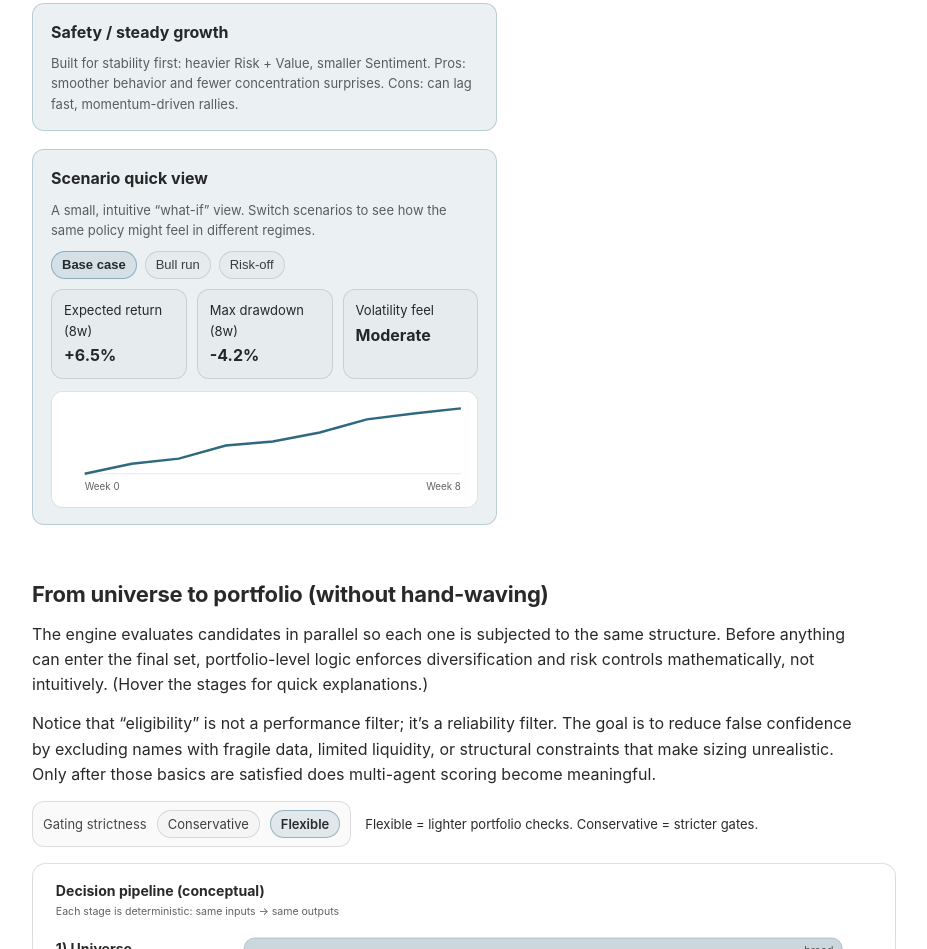
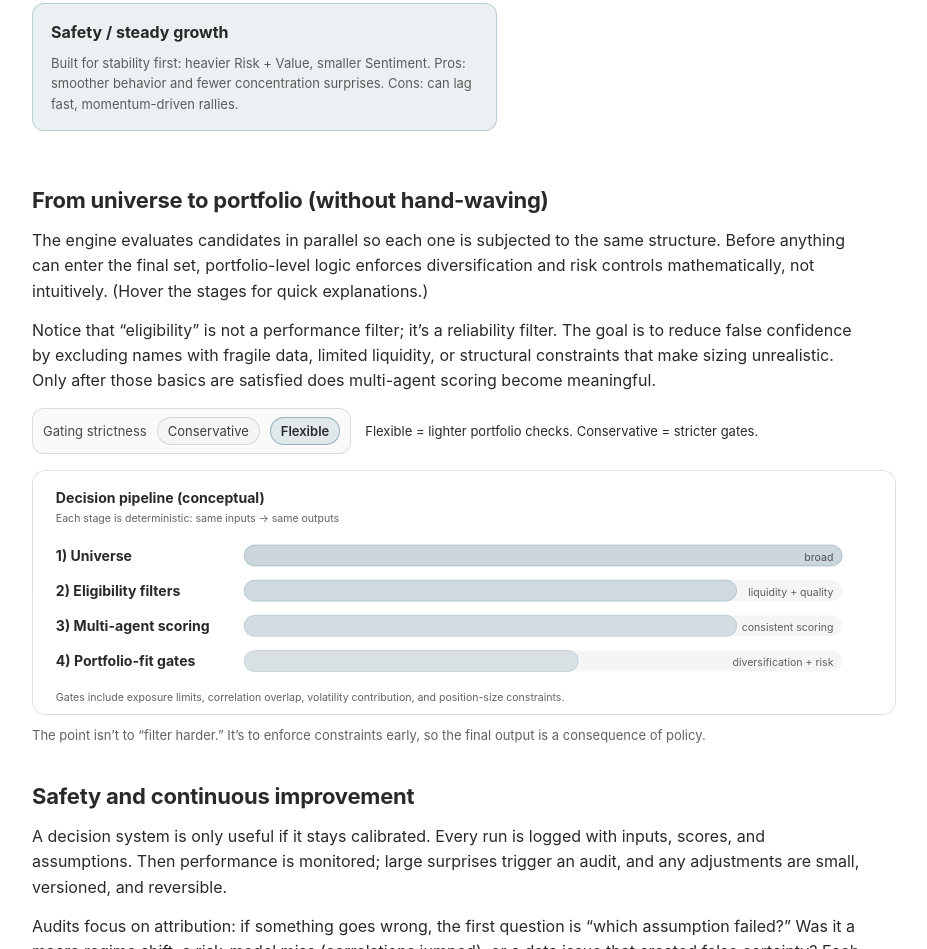
Before and after one commit to yaboibean2/investmentblog, a plain HTML site: page index.html in a window 1280 px wide. Shown: the part 2386-3335 px from the top of the page, without its empty margins (176-1103 px from the left). Drawn offline with Linux system fonts and the light colour scheme.

Commit message:
delete senario

```diff
--- a/index.html
+++ b/index.html
@@ -208,42 +208,6 @@
       background: rgba(11,79,108,.10);
       color: rgba(0,0,0,.82);
       font-weight: 600;
-    }
-
-    .scenarioRow{
-      display:flex;
-      gap: 8px;
-      flex-wrap: wrap;
-      margin: 10px 0 8px 0;
-    }
-    .scenarioStats{
-      display:grid;
-      grid-template-columns: repeat(3, minmax(0, 1fr));
-      gap: 10px;
-      margin-top: 10px;
-    }
-    .scenarioStat{
-      border: 1px solid var(--border);
-      border-radius: 12px;
-      padding: 10px 12px;
-      background: rgba(0,0,0,.02);
-      font-size: 13px;
-    }
-    .scenarioStat strong{
-      display:block;
-      font-size: 16px;
-      margin-top: 2px;
-    }
-    .scenarioChart{
-      border: 1px solid var(--border);
-      border-radius: 12px;
-      overflow: hidden;
-      background: #fff;
-      margin-top: 12px;
-    }
-    .scenarioChart svg{ display:block; width:100%; height:auto; }
-    @media (max-width: 720px){
-      .scenarioStats{ grid-template-columns: 1fr; }
     }
 
     .controlrow{
@@ -541,35 +505,6 @@
             Built for stability first: heavier Risk + Value, smaller Sentiment. Pros: smoother behavior and fewer concentration surprises.
             Cons: can lag fast, momentum-driven rallies.
           </p>
-        </div>
-
-        <div class="callout" id="scenarioSim">
-          <strong>Scenario quick view</strong>
-          <p class="small" style="margin:8px 0 0 0;">
-            A small, intuitive “what-if” view. Switch scenarios to see how the same policy might feel in different regimes.
-          </p>
-
-          <div class="scenarioRow" role="group" aria-label="Scenario selector">
-            <button class="pill" id="scenarioBase" aria-pressed="true" type="button">Base case</button>
-            <button class="pill" id="scenarioBull" aria-pressed="false" type="button">Bull run</button>
-            <button class="pill" id="scenarioBear" aria-pressed="false" type="button">Risk-off</button>
-          </div>
-
-          <div class="scenarioStats" aria-live="polite">
-            <div class="scenarioStat">Expected return (8w)<strong id="scenarioReturn">+6.5%</strong></div>
-            <div class="scenarioStat">Max drawdown (8w)<strong id="scenarioDrawdown">-4.2%</strong></div>
-            <div class="scenarioStat">Volatility feel<strong id="scenarioVol">Moderate</strong></div>
-          </div>
-
-          <div class="scenarioChart" aria-label="Scenario path preview">
-            <svg viewBox="0 0 520 140" role="img" aria-label="Scenario path line chart">
-              <rect x="0" y="0" width="520" height="140" fill="white" />
-              <line x1="40" y1="100" x2="500" y2="100" stroke="rgba(0,0,0,.10)" />
-              <path id="scenarioLine" d="" fill="none" stroke="rgba(11,79,108,.85)" stroke-width="3" />
-              <text x="40" y="120" class="sv-muted" font-size="12">Week 0</text>
-              <text x="500" y="120" class="sv-muted" font-size="12" text-anchor="end">Week 8</text>
-            </svg>
-          </div>
         </div>
       </div>
 
@@ -1062,69 +997,8 @@
       gateConservative.addEventListener("keydown", (e)=>{ if(e.key==="Enter"||e.key===" "){ e.preventDefault(); toggleGate("conservative"); }});
       gateFlexible.addEventListener("keydown", (e)=>{ if(e.key==="Enter"||e.key===" "){ e.preventDefault(); toggleGate("flexible"); }});
 
-      // Scenario quick view (lightweight simulator)
-      const scenarioLine = document.getElementById("scenarioLine");
-      const scenarioReturn = document.getElementById("scenarioReturn");
-      const scenarioDrawdown = document.getElementById("scenarioDrawdown");
-      const scenarioVol = document.getElementById("scenarioVol");
-      const scenarioBtns = {
-        base: document.getElementById("scenarioBase"),
-        bull: document.getElementById("scenarioBull"),
-        bear: document.getElementById("scenarioBear")
-      };
-
-      const scenarioData = {
-        base: {
-          line: [100, 101, 101.5, 102.8, 103.2, 104.1, 105.4, 106.0, 106.5],
-          ret: "+6.5%",
-          dd: "-4.2%",
-          vol: "Moderate"
-        },
-        bull: {
-          line: [100, 102.2, 103.8, 105.5, 107.2, 109.8, 112.0, 114.2, 116.5],
-          ret: "+16.5%",
-          dd: "-2.1%",
-          vol: "Low"
-        },
-        bear: {
-          line: [100, 98.8, 97.2, 96.5, 97.0, 95.8, 96.4, 95.2, 94.5],
-          ret: "-5.5%",
-          dd: "-9.0%",
-          vol: "High"
-        }
-      };
-
-      function pathFromSeries(series){
-        const x0 = 40, y0 = 20, w = 460, h = 80;
-        const min = Math.min(...series);
-        const max = Math.max(...series);
-        const span = Math.max(1, max - min);
-        return series.map((v, i) => {
-          const x = x0 + (i / (series.length - 1)) * w;
-          const t = (v - min) / span;
-          const y = y0 + (1 - t) * h;
-          return `${i === 0 ? "M" : "L"} ${x.toFixed(1)} ${y.toFixed(1)}`;
-        }).join(" ");
-      }
-
-      function setScenario(active){
-        Object.keys(scenarioBtns).forEach(key => {
-          scenarioBtns[key].setAttribute("aria-pressed", key === active ? "true" : "false");
-        });
-        const s = scenarioData[active];
-        scenarioLine.setAttribute("d", pathFromSeries(s.line));
-        scenarioReturn.textContent = s.ret;
-        scenarioDrawdown.textContent = s.dd;
-        scenarioVol.textContent = s.vol;
-      }
-
-      scenarioBtns.base.addEventListener("click", () => setScenario("base"));
-      scenarioBtns.bull.addEventListener("click", () => setScenario("bull"));
-      scenarioBtns.bear.addEventListener("click", () => setScenario("bear"));
-
       renderWeights();
       applyGating();
-      setScenario("base");
     })();
 
     (function(){
```
